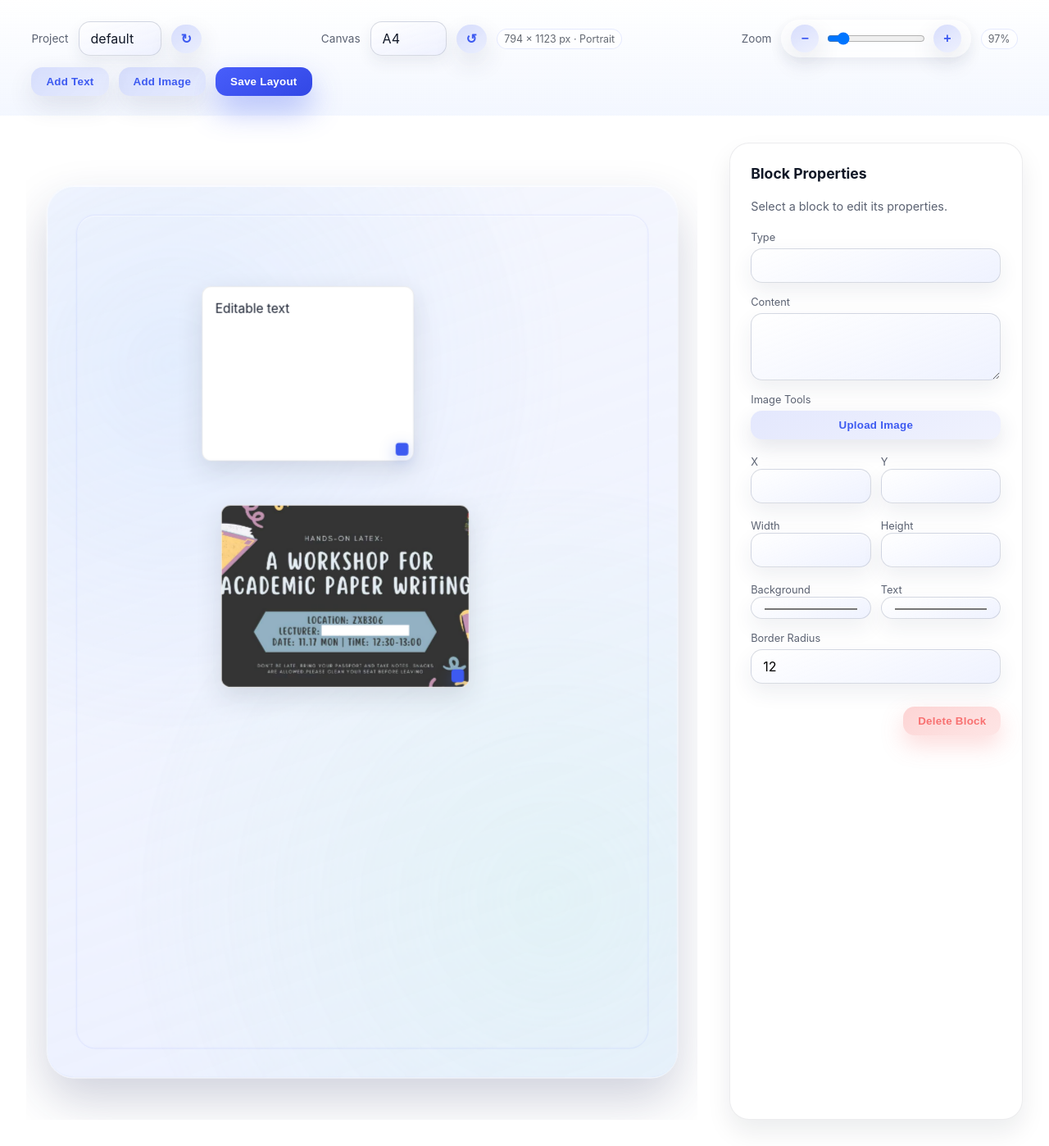
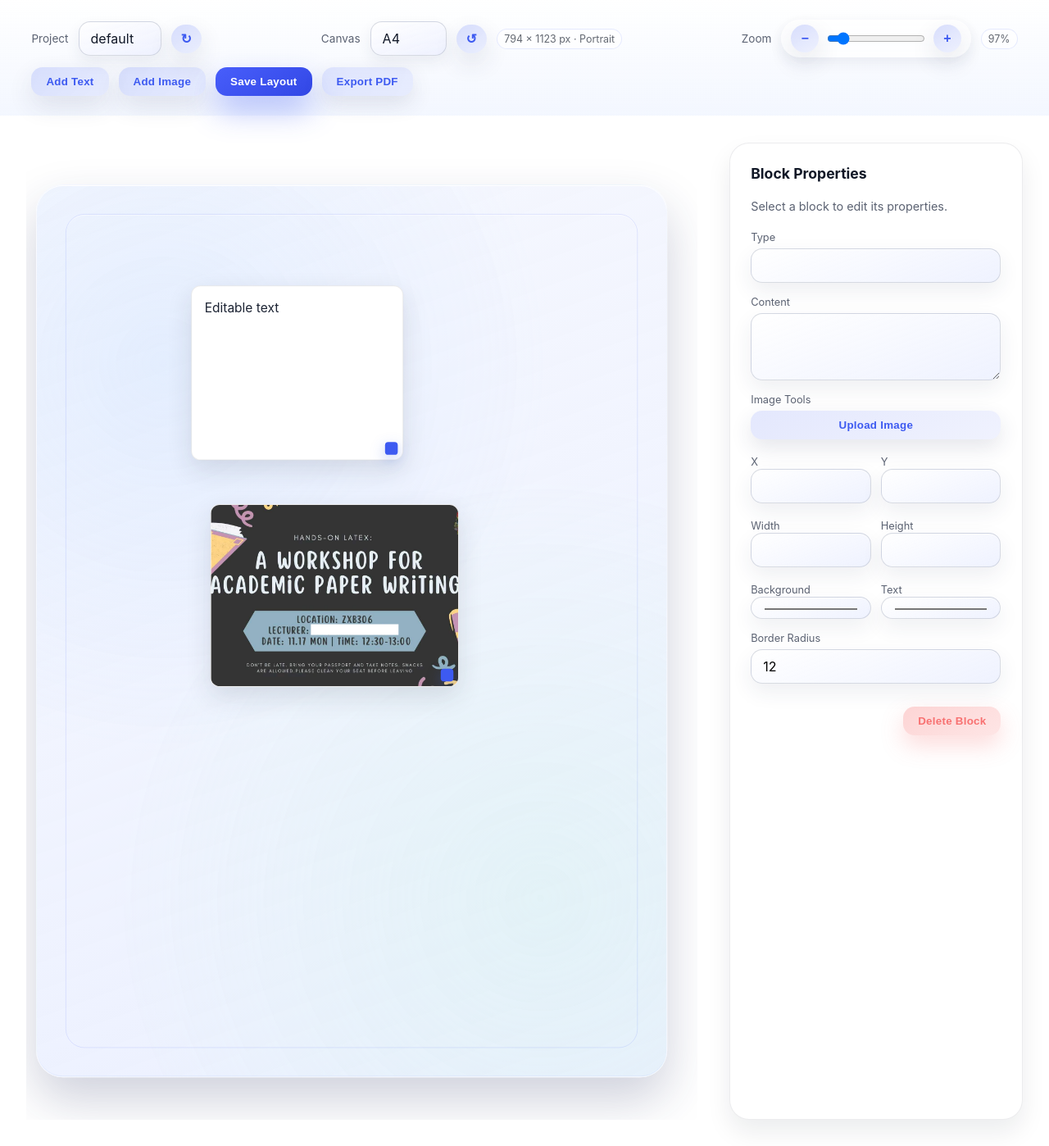
Before and after one commit to CelsiaSolaraStarflare/Fyona-Editor, a Flask app: page / in a window 1280 px wide. Shown: the whole page at 82% size. Run offline with Flask 3, Linux system fonts and the light colour scheme.

Commit message:
fix canvas scroll height

```diff
--- a/static/css/styles.css
+++ b/static/css/styles.css
@@ -237,20 +237,29 @@ select:focus {
 .canvas-wrapper {
     position: relative;
     padding: clamp(12px, 2vw, 32px);
-    width: 100%;
     min-height: 100%;
     display: flex;
     justify-content: center;
     align-items: flex-start;
     overflow: visible;
+    flex: 0 0 auto;
+}
+
+.canvas-stage {
+    position: relative;
+    flex: 0 0 auto;
+    width: calc(var(--canvas-width) * var(--canvas-zoom));
+    height: calc(var(--canvas-height) * var(--canvas-zoom));
 }
 
 .canvas {
-    position: relative;
+    position: absolute;
+    top: 0;
+    left: 0;
     width: var(--canvas-width);
     height: var(--canvas-height);
     transform: scale(var(--canvas-zoom));
-    transform-origin: center center;
+    transform-origin: top left;
     border-radius: 34px;
     border: 1px solid rgba(61, 90, 241, 0.18);
     background:
--- a/static/js/app.js
+++ b/static/js/app.js
@@ -5,6 +5,7 @@ document.addEventListener('DOMContentLoaded', () => {
         addText: document.getElementById('add-text'),
         addImage: document.getElementById('add-image'),
         saveLayout: document.getElementById('save-layout'),
+        exportPdf: document.getElementById('export-pdf'),
         canvas: document.getElementById('canvas'),
         canvasWrapper: document.querySelector('.canvas-wrapper'),
         canvasPanel: document.querySelector('.canvas-panel'),
@@ -103,6 +104,12 @@ document.addEventListener('DOMContentLoaded', () => {
         els.saveLayout.addEventListener('click', () => {
             saveCurrentLayout();
         });
+
+        if (els.exportPdf) {
+            els.exportPdf.addEventListener('click', () => {
+                exportCurrentLayoutPdf();
+            });
+        }
 
         els.canvas.addEventListener('pointerdown', (e) => {
             if (e.target === els.canvas) {
@@ -575,6 +582,49 @@ document.addEventListener('DOMContentLoaded', () => {
         }
     }
 
+    async function exportCurrentLayoutPdf() {
+        if (!els.exportPdf) return;
+        const button = els.exportPdf;
+        if (button.disabled) return;
+        const defaultLabel = button.dataset.label || button.textContent || 'Export PDF';
+        button.dataset.label = defaultLabel;
+        button.disabled = true;
+        button.textContent = 'Exporting…';
+        try {
+            const url = `/api/export/pdf?project=${encodeURIComponent(state.project)}`;
+            const response = await fetch(url);
+            const contentType = (response.headers.get('content-type') || '').toLowerCase();
+            if (!response.ok || !contentType.includes('application/pdf')) {
+                let message = 'Unable to export PDF';
+                try {
+                    const data = await response.json();
+                    if (data && data.error) {
+                        message = data.error;
+                    }
+                } catch (_) {
+                    // ignored – fallback to default message
+                }
+                throw new Error(message);
+            }
+
+            const blob = await response.blob();
+            const digest = response.headers.get('x-layout-digest');
+            const filename = `${state.project || 'layout'}-layout.pdf`;
+            triggerFileDownload(blob, filename);
+            if (digest) {
+                showToast(`PDF exported • digest ${digest.slice(0, 8)}…`);
+            } else {
+                showToast('PDF exported');
+            }
+        } catch (error) {
+            console.error(error);
+            showToast(error.message || 'Unable to export PDF', true);
+        } finally {
+            button.disabled = false;
+            button.textContent = button.dataset.label || 'Export PDF';
+        }
+    }
+
     function selectBlock(blockId) {
         if (state.selectedId === blockId) return;
         if (state.selectedId) {
@@ -698,6 +748,17 @@ document.addEventListener('DOMContentLoaded', () => {
         const g = Number(match[2]).toString(16).padStart(2, '0');
         const b = Number(match[3]).toString(16).padStart(2, '0');
         return `#${r}${g}${b}`;
+    }
+
+    function triggerFileDownload(blob, filename) {
+        const url = URL.createObjectURL(blob);
+        const link = document.createElement('a');
+        link.href = url;
+        link.download = filename || 'layout.pdf';
+        document.body.appendChild(link);
+        link.click();
+        document.body.removeChild(link);
+        setTimeout(() => URL.revokeObjectURL(url), 1000);
     }
 
     function showToast(message, isError = false) {
--- a/templates/index.html
+++ b/templates/index.html
@@ -38,6 +38,7 @@
                 <button id="add-text" class="btn">Add Text</button>
                 <button id="add-image" class="btn">Add Image</button>
                 <button id="save-layout" class="btn btn--primary">Save Layout</button>
+                <button id="export-pdf" class="btn btn--secondary" type="button">Export PDF</button>
             </div>
         </header>
 
```
Also changed, not shown: README.md.
